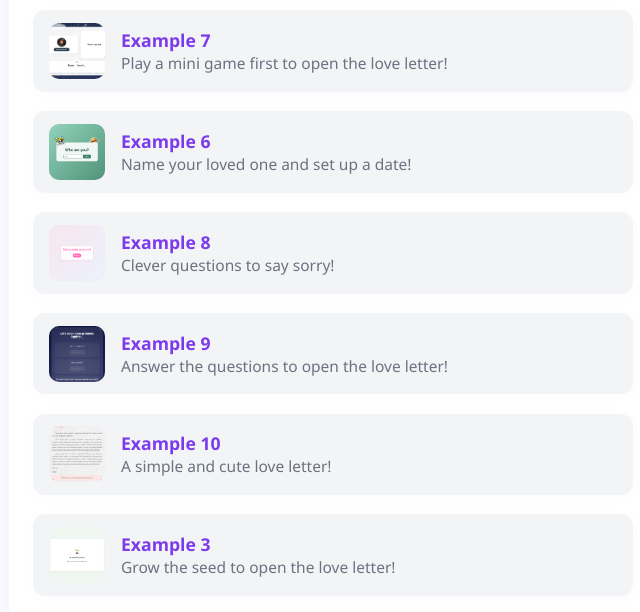
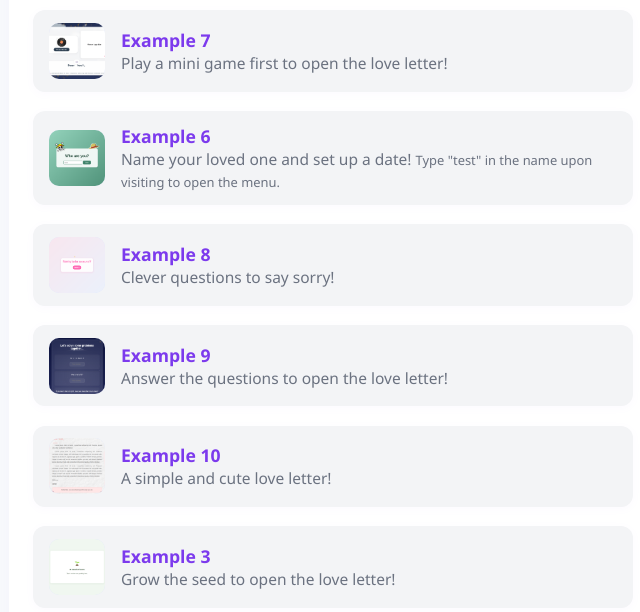
Before and after one commit to zedxos/zxs, a plain HTML site: page index.html in a window 1280 px wide. Shown: the part 142-754 px from the top of the page, without its empty margins (307-947 px from the left). Drawn offline with Linux system fonts and the light colour scheme.

Commit message:
Update index.html

```diff
--- a/index.html
+++ b/index.html
@@ -188,11 +188,11 @@
                 data-title="Example 6"
                 data-img="assets/example6.png"
                 data-link="https://zx6.onrender.com"
-                data-desc="Name your loved one and set up a date!">
+                data-desc="Name your loved one and set up a date! Type "test" in the name upon visiting to open the menu.">
                 <img class="link-img" src="assets/example6.png" alt="Example 6">
                 <div class="link-content">
                     <span class="link-title">Example 6</span>
-                    <p class="link-desc">Name your loved one and set up a date!</p>
+                    <p class="link-desc">Name your loved one and set up a date! <small>Type "test" in the name upon visiting to open the menu.</small></p>
                 </div>
             </div>
             <div class="link-item"
```
